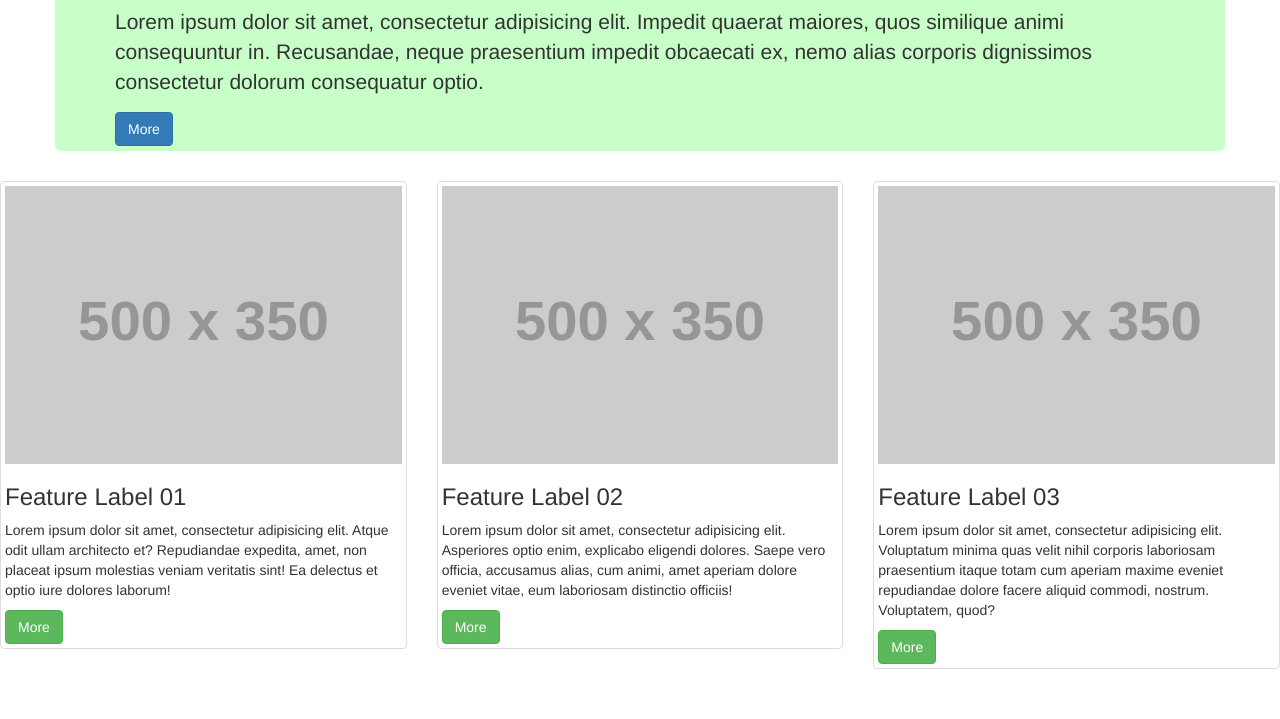
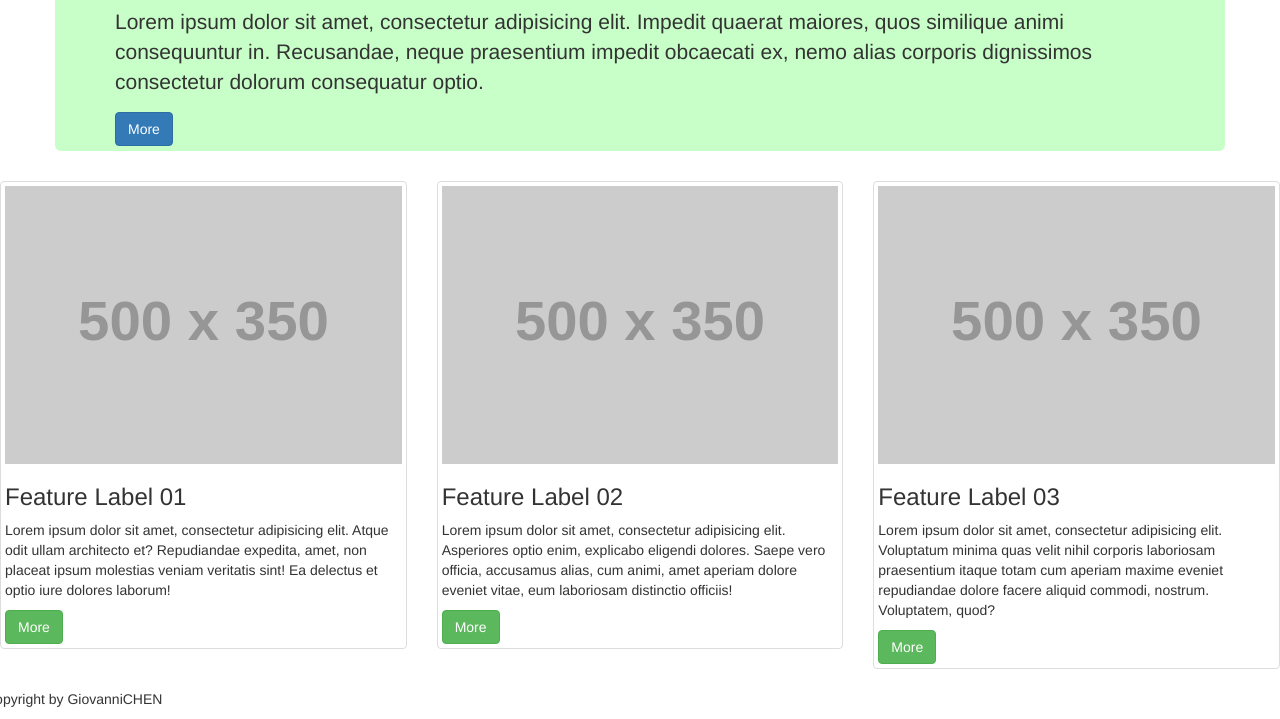
Before and after one commit to giovannichen0423/giovannichen0423.github.io, a plain HTML site: page RWD/RWD0414.html in a window 1280 px wide. Shown: the part 137-856 px from the top of the page. Before the commit the page ends 826 px from the top, so only its background shows below. Drawn offline with nearby package versions, Linux system fonts and the light colour scheme; placeholder pictures from the web are drawn by us.

Commit message:
add footer

```diff
--- a/RWD/RWD0414.html
+++ b/RWD/RWD0414.html
@@ -95,6 +95,12 @@ Released under the MIT license: http://jsbin.mit-license.org
     </div>
 </div>
 
+<div class="row">
+  <div class="footer">
+    <p>Copyright by GiovanniCHEN</p>
+  </div>
+</div>
+
 </body>
 
 </html>
```
